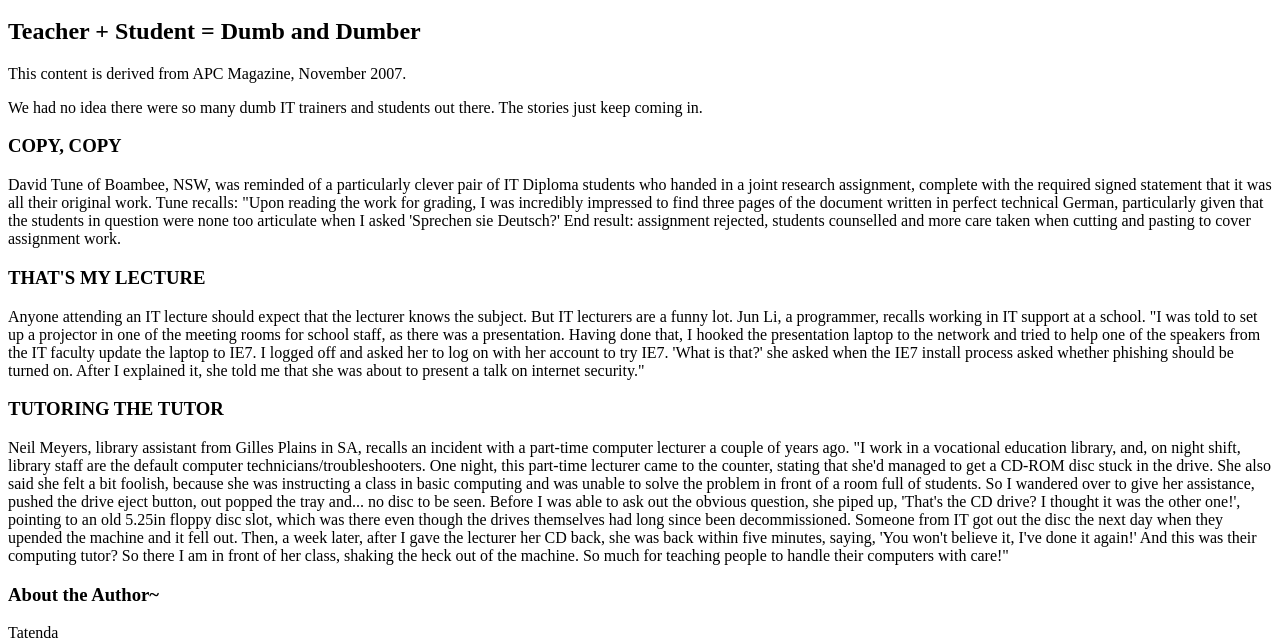
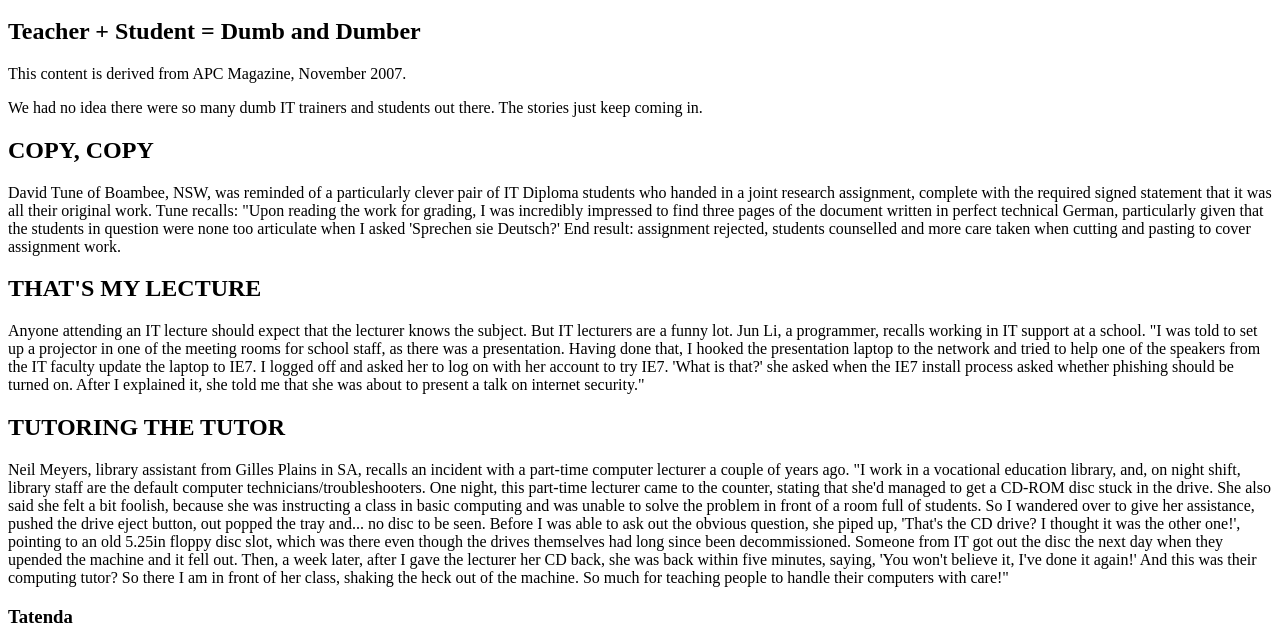
Before and after one commit to 4ktbabey/C4Prog-WT-26S2-Portfolio-Tatenda, a plain HTML site: page phase-1/index.html in a window 1280 px wide. Shown: the part 162-802 px from the top of the page. Drawn offline with Linux system fonts and the light colour scheme.

Commit message:
fix: change article headings

```diff
--- a/phase-1/index.html
+++ b/phase-1/index.html
@@ -39,7 +39,7 @@
 </article>
 
 <article>
-     <h3>COPY, COPY</h3>
+     <h2>COPY, COPY</h2>
 
     <p>
         David Tune of Boambee, NSW, was reminded of a particularly clever pair of IT Diploma
@@ -56,7 +56,7 @@
 </article>
 
 <article>
-    <h3>THAT'S MY LECTURE</h3>
+    <h2>THAT'S MY LECTURE</h2>
 
     <p>
         Anyone attending an IT lecture should expect that the lecturer knows the subject.
@@ -77,7 +77,7 @@
 </article>
 
 <article>
-    <h3>TUTORING THE TUTOR</h3>
+    <h2>TUTORING THE TUTOR</h2>
 
     <p>
         Neil Meyers, library assistant from Gilles Plains in SA, recalls an incident
@@ -112,8 +112,7 @@
 <aside>
 
     <section>
-        <h3>About the Author~</h3>
-        <p>Tatenda</p>
+        <h3>Tatenda</h3>
     </section>
 
     <section>
```
